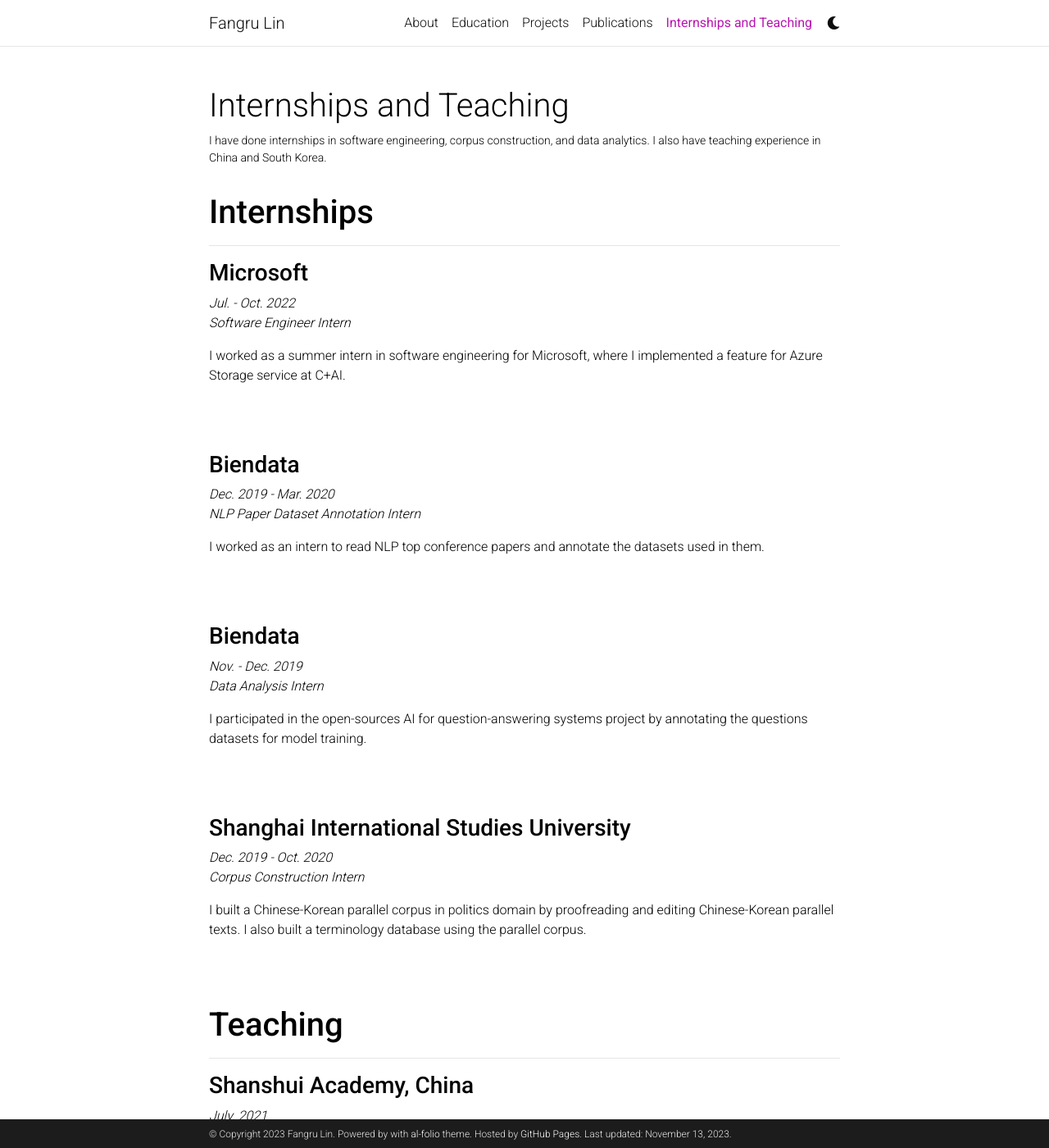
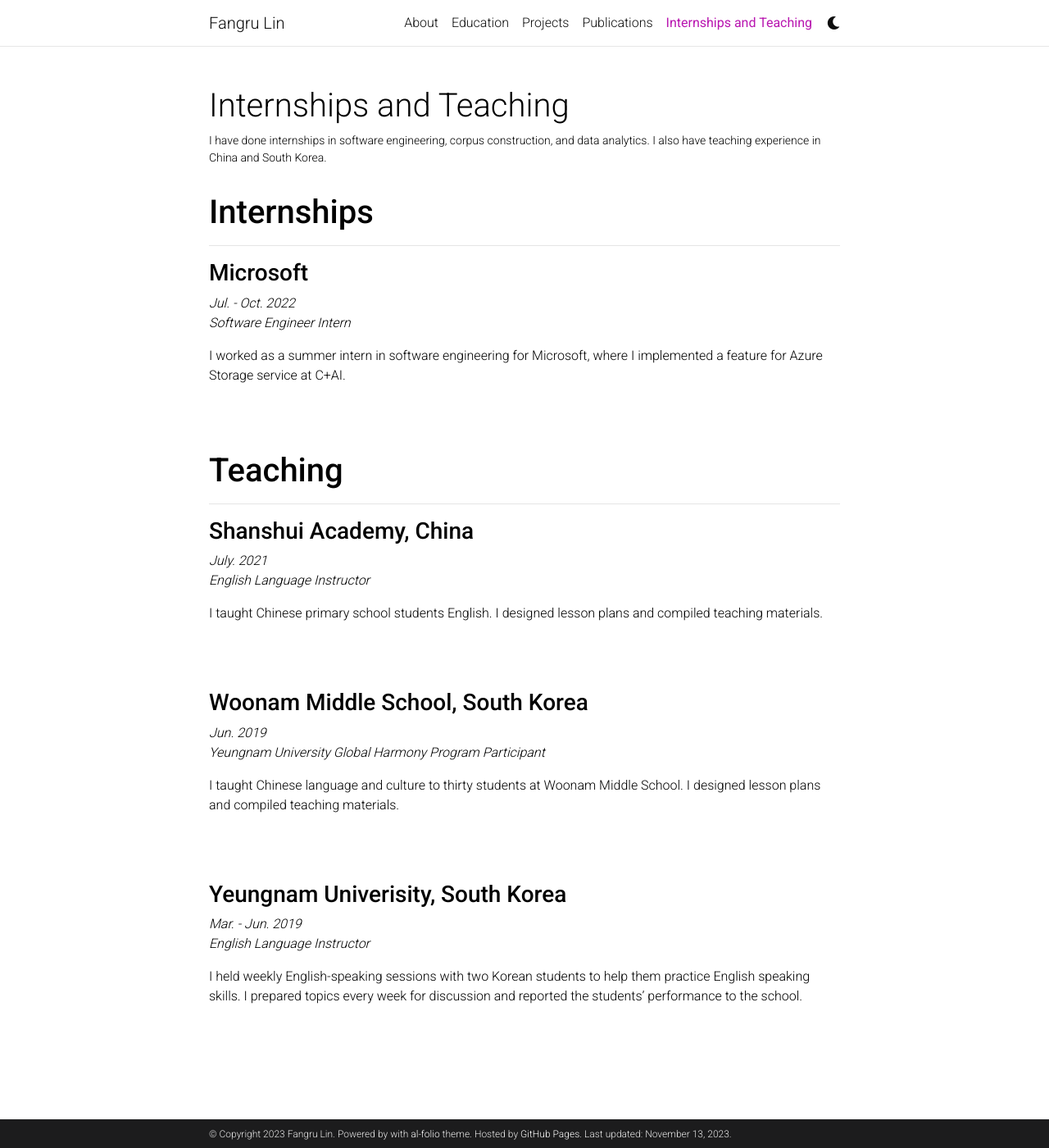
Before and after one commit to fangru-lin/fangru-lin.github.io, a Jekyll site: the page built from _pages/teaching.md, in a window 1280 px wide and 1400 px high. Shown: the whole window at 82% size. Built offline with Jekyll 4.4.1, drawn with Linux system fonts in a browser that asks for light colours; full-size pictures stand in for the smaller copies a plugin makes; comment, search, counter and statistics services are not loaded; a style sheet for code colours, icons or effects is not loaded.

Commit message:
edited profile

```diff
--- a/_pages/teaching.md
+++ b/_pages/teaching.md
@@ -14,21 +14,6 @@ nav_order: 5
 <em>Jul. - Oct. 2022</em><br>
 <em>Software Engineer Intern</em>
 <p>I worked as a summer intern in software engineering for Microsoft, where I implemented a feature for Azure Storage service at C+AI.</p>
-<br/><br/>
-<h3><strong>Biendata</strong></h3>
-<em>Dec. 2019 - Mar. 2020</em><br>
-<em>NLP Paper Dataset Annotation Intern</em>
-<p>I worked as an intern to read NLP top conference papers and annotate the datasets used in them.</p>
-<br/><br/>
-<h3><strong>Biendata</strong></h3>
-<em>Nov. - Dec. 2019</em><br>
-<em>Data Analysis Intern</em>
-<p>I participated in the open-sources AI for question-answering systems project by annotating the questions datasets for model training.</p>
-<br/><br/>
-<h3><strong>Shanghai International Studies University</strong></h3>
-<em>Dec. 2019 - Oct. 2020</em><br>
-<em>Corpus Construction Intern</em>
-<p>I built a Chinese-Korean parallel corpus in politics domain by proofreading and editing Chinese-Korean parallel texts. I also built a terminology database using the parallel corpus.</p>
 <br/><br/>
 
 <h1><strong>Teaching</strong></h1>
```
Also changed, not shown: _pages/about.md (+2 -2 lines), _pages/education.md (+4 -0 lines), _pages/publications.md (+1 -1 lines), robots.txt (deleted, +0 -7 lines).
